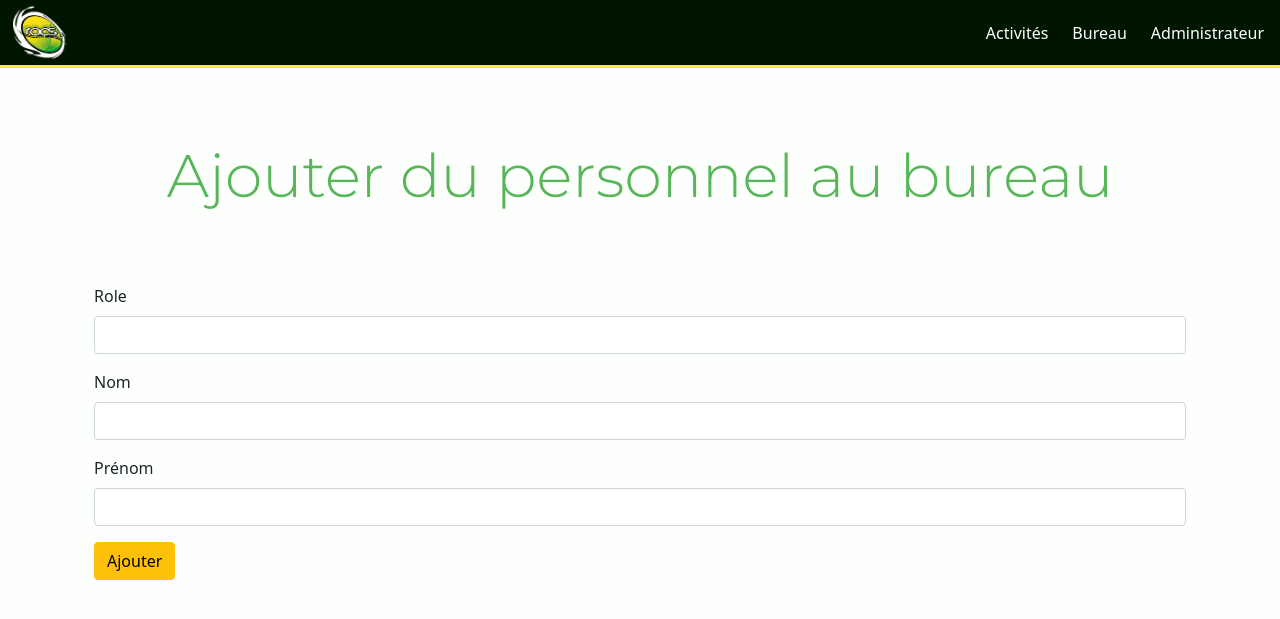
After one commit to WildCodeSchool/orleans-202109-php-projet-rocs, a PHP site: template src/View/admin/adminOfficeAdd.html.twig in a window 1280 px wide. The commit adds this page. Shown: the top 619 px of the page. Run offline with PHP 8.4, Linux system fonts and the light colour scheme; the template is opened without the code that fills it, so the values that code supplies are empty; some libraries are stand-ins or nearby versions.

Commit message:
ajout office

```diff
--- /dev/null
+++ b/src/View/admin/adminOfficeAdd.html.twig
@@ -0,0 +1,11 @@
+{% extends "adminLayout.html.twig" %}
+
+{% block content %}
+
+<main class="container">
+    <div class="row">
+        <h1 class="text-center my-5">Ajouter du personnel au bureau</h1>
+    </div>
+    {% include 'admin/adminOfficeForm.html.twig' %}
+</main>
+{% endblock %}
--- /dev/null
+++ b/src/View/admin/adminOfficeForm.html.twig
@@ -0,0 +1,23 @@
+{% if errors is not empty %}
+<div class="alert alert-danger">
+    {% for error in errors %}
+    <div>{{error}}</div>
+    {% endfor %}
+</div>
+{% endif %}
+<form method="post" class="container">
+    <div class="form-group mb-3">
+        <label for="role" class="form-label">Role</label>
+        <input type="text" class="form-control" id="role" value="{{ office.role }}" name="role">
+    </div>
+    <div class="form-group mb-3">
+        <label for="lastname" class="form-label">Nom</label>
+        <input type="text" class="form-control" id="lastname" value="{{ office.lastname }}" name="lastname">
+    </div>
+    <div class="form-group mb-3">
+        <label for="firstname" class="form-label">Prénom</label>
+        <input type="text" class="form-control" id="firstname" value="{{ office.firstname }}" name="firstname">
+    </div>
+    <button class="btn btn-warning">Ajouter</button>
+    </div>
+</form>
--- a/src/routes.php
+++ b/src/routes.php
@@ -9,6 +9,7 @@
 return [
     '' => ['HomeController', 'index',],
     'admin/office' => ['AdminOfficeController', 'index'],
+    'admin/office/ajout' => ['AdminOfficeController', 'add'],
     'association' => ['OfficeController', 'index',],
     'adhesion' => ['MembershipController', 'index',],
     'activites' => ['ActivityController', 'index',],
```
Also changed, not shown: src/Controller/AdminOfficeController.php (+40 -0 lines), src/Model/OfficeManager.php (+9 -0 lines), src/View/admin/adminOfficeOverview.html.twig (+3 -4 lines).
